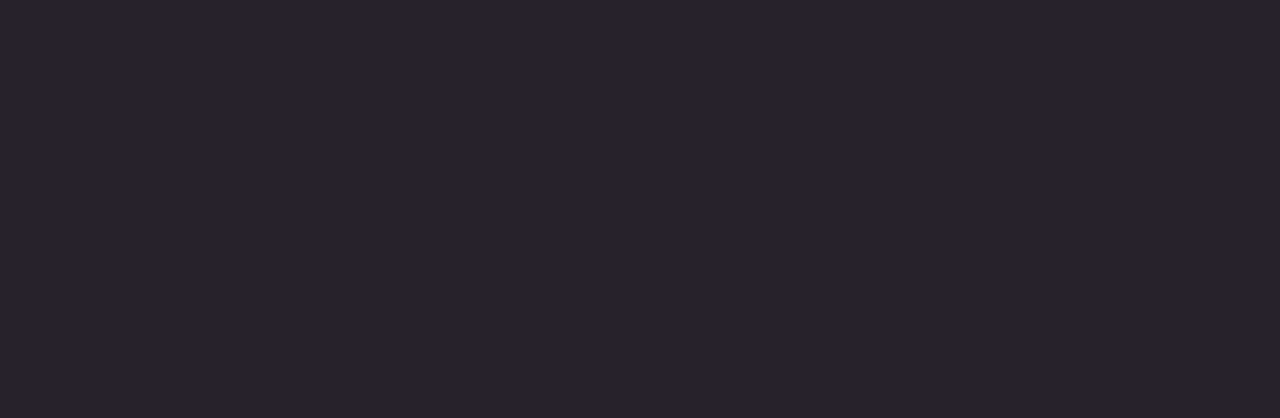
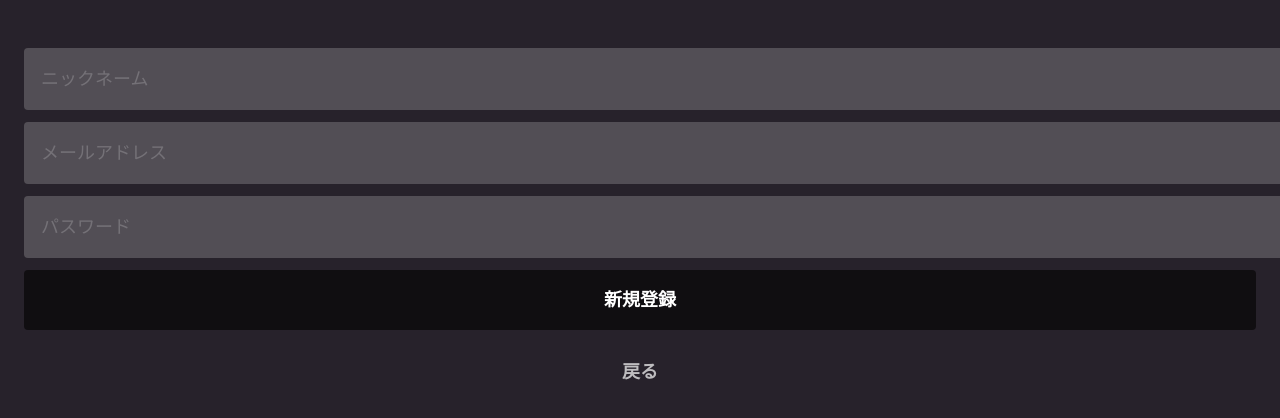
Before and after one commit to taku-Matsunaga/hanly-2020, a Nuxt app: page /signup in a window 1280 px wide. Before the commit this address had no page. Shown: the top 418 px of the page. Built offline with nearby package versions, Linux system fonts and the light colour scheme.

Commit message:
Add signup page

```diff
--- a/assets/css/foundation.css
+++ b/assets/css/foundation.css
@@ -7,3 +7,7 @@
   background-color: #27222B;
   min-height: 100%;
 }
+
+.mts {
+  margin-top: 0.75rem;
+}
--- a/assets/css/foundation.min.css
+++ b/assets/css/foundation.min.css
@@ -1 +1 @@
-html,body{font-size:16px;font-family:-apple-system, BlinkMacSystemFont, 'Segoe UI', Helvetica, Arial, sans-serif, 'Apple Color Emoji', 'Segoe UI Emoji', 'Segoe UI Symbol';line-height:1.64;color:#fff;background-color:#27222B;min-height:100%}
+html,body{font-size:16px;font-family:-apple-system, BlinkMacSystemFont, 'Segoe UI', Helvetica, Arial, sans-serif, 'Apple Color Emoji', 'Segoe UI Emoji', 'Segoe UI Symbol';line-height:1.64;color:#fff;background-color:#27222B;min-height:100%}.mts{margin-top:0.75rem}
--- a/assets/css/foundation.scss
+++ b/assets/css/foundation.scss
@@ -8,3 +8,7 @@
   background-color: #27222B;
   min-height: 100%;
 }
+
+.mts {
+  margin-top: 0.75rem;
+}
--- /dev/null
+++ b/components/BaseInput.vue
@@ -0,0 +1,54 @@
+<template>
+  <input
+    class="input"
+    :type="type"
+    :value="value"
+    :placeholder="placeholder"
+    @input="$emit('input', $event.target.value)"
+  />
+</template>
+
+<script>
+export default {
+  props: {
+    value: {
+      type: String,
+      required: true,
+    },
+    type: {
+      type: String,
+      default: 'text',
+    },
+    placeholder: {
+      type: String,
+      default: '',
+    },
+  },
+}
+</script>
+
+<style lang="scss" scoped>
+.input {
+  display: block;
+  border: 1px solid transparent;
+  background: rgba(255, 255, 255, 0.2);
+  color: rgba(255, 255, 255, 0.8);
+  font-size: 1.125rem;
+  padding: 0 1rem;
+  width: 100%;
+  height: 3.75rem;
+  line-height: 3.75rem;
+  border-radius: 4px;
+  & + & {
+    margin-top: 0.75rem;
+  }
+  &::placeholder {
+    color: rgba(255, 255, 255, 0.2);
+  }
+  &:focus {
+    border: 1px solid #1bd7c7;
+    box-shadow: none;
+    outline: none;
+  }
+}
+</style>
--- /dev/null
+++ b/components/SignUpForm.vue
@@ -0,0 +1,26 @@
+<template>
+  <form
+    class="form"
+    @submit.prevent="$emit('submit', { nickname, email, password })"
+  >
+    <BaseInput v-model="nickname" placeholder="ニックネーム" />
+    <BaseInput v-model="email" placeholder="メールアドレス" type="email" />
+    <BaseInput v-model="password" placeholder="パスワード" type="password" />
+    <BaseButton class="mts" :disabled="isSending">新規登録</BaseButton>
+  </form>
+</template>
+
+<script>
+export default {
+  props: {
+    isSending: Boolean,
+  },
+  data() {
+    return {
+      nickname: '',
+      email: '',
+      password: '',
+    }
+  },
+}
+</script>
--- /dev/null
+++ b/pages/signup/index.vue
@@ -0,0 +1,30 @@
+<template>
+  <div class="wrap">
+    <SignUpForm :is-sending="isSending" @submit="submit" />
+    <BaseButton to="/" class="mts" is-txt>戻る</BaseButton>
+  </div>
+</template>
+
+<script>
+export default {
+  data() {
+    return {
+      isSending: false,
+    }
+  },
+  methods: {
+    submit({ nickname, email, password }) {
+      // this.isSending を true にする
+      console.log(nickname, email, password)
+      // nickname, email, password を使ってサーバーにリクエスト
+      // this.isSending を false にする
+    },
+  },
+}
+</script>
+
+<style lang="scss" scoped>
+.wrap {
+  padding: 2.5rem 1rem 0;
+}
+</style>
```
